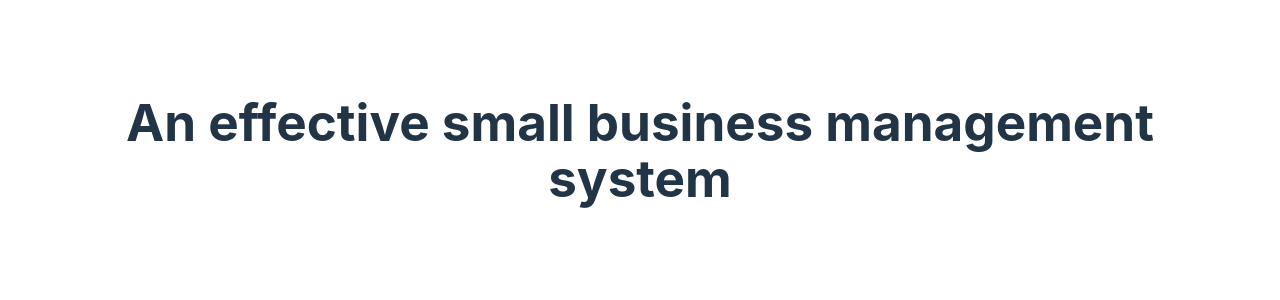
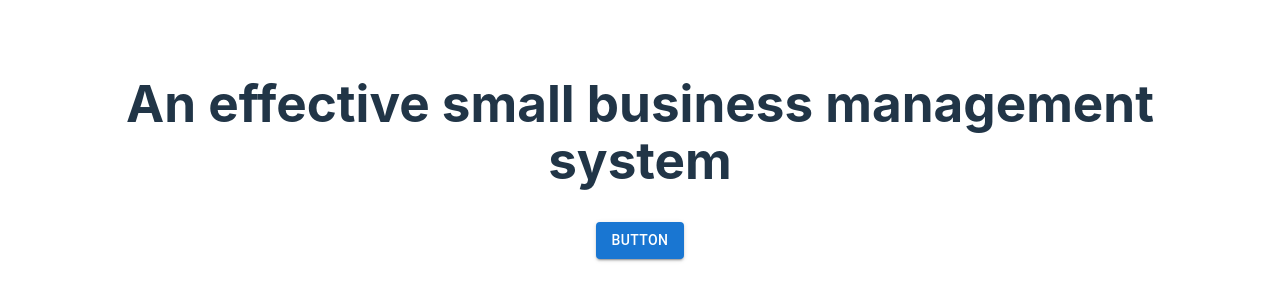
Before and after one commit to Shifra-fraiman/smallBusinessManagementSystem, a React (Vite) app: page / in a window 1280 px wide. Shown: the part 250-550 px from the top of the page. Built offline with nearby package versions, Linux system fonts and the light colour scheme.

Commit message:
create button component

```diff
--- a/package.json
+++ b/package.json
@@ -12,6 +12,7 @@
   "dependencies": {
     "@emotion/react": "^11.13.5",
     "@emotion/styled": "^11.13.5",
+    "@material-ui/core": "^4.12.4",
     "@mui/material": "^6.1.9",
     "react": "^18.3.1",
     "react-dom": "^18.3.1"
--- a/src/App.jsx
+++ b/src/App.jsx
@@ -2,7 +2,7 @@
 // import reactLogo from './assets/react.svg'
 // import viteLogo from '/vite.svg'
 import './App.css'
-import { Home } from './pages/HomePage/HomePage'
+import { Home } from './pages/HomePage/HomePage.page'
 
 function App() {
 
--- /dev/null
+++ b/src/components/Button/button.component.tsx
@@ -0,0 +1,8 @@
+import React from "react";
+import Button from '@mui/material/Button'
+
+export const ButtonComponent  = () => {
+    return (
+        <Button variant="contained">Button</Button>
+    )
+}
--- a/src/pages/HomePage/HomePage.tsx
+++ b/src/pages/HomePage/HomePage.page.tsx
@@ -1,9 +1,11 @@
 import React from "react";
+import { ButtonComponent } from "../../components/Button/button.component";
 
 export const Home = ()=>{
     return (
         <>
         <h1>An effective small business management system</h1>
+        <ButtonComponent></ButtonComponent>
         </>
     )
 }
```
Also changed, not shown: src/pages/HomePage/HomePage.scss (deleted), 1 other file (tests, documents, lock files or other folders).
